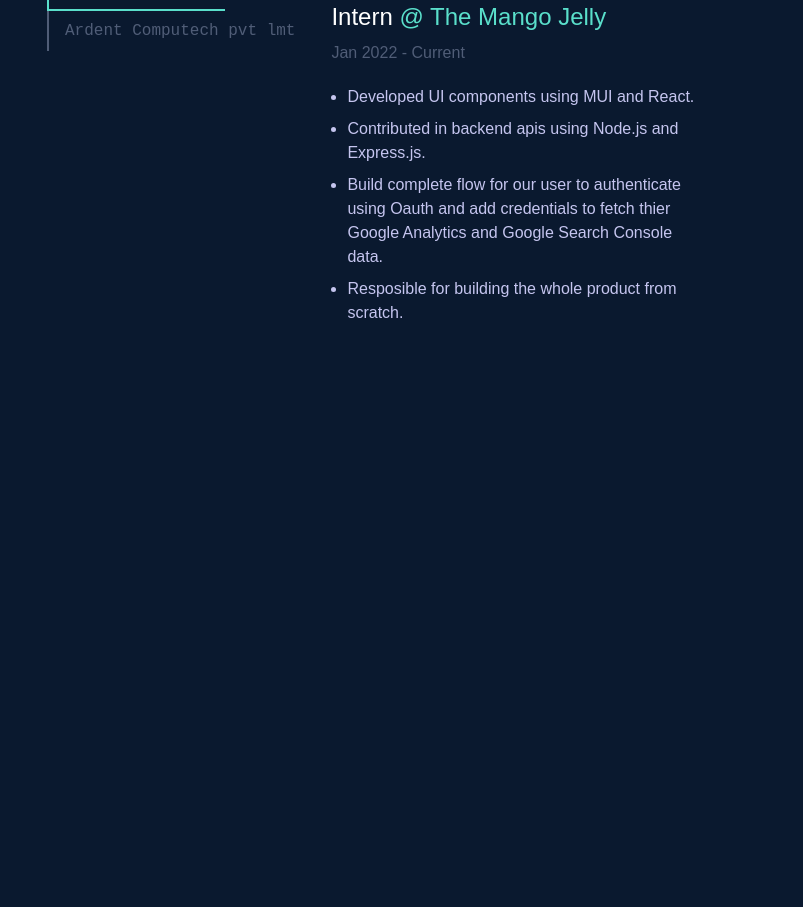
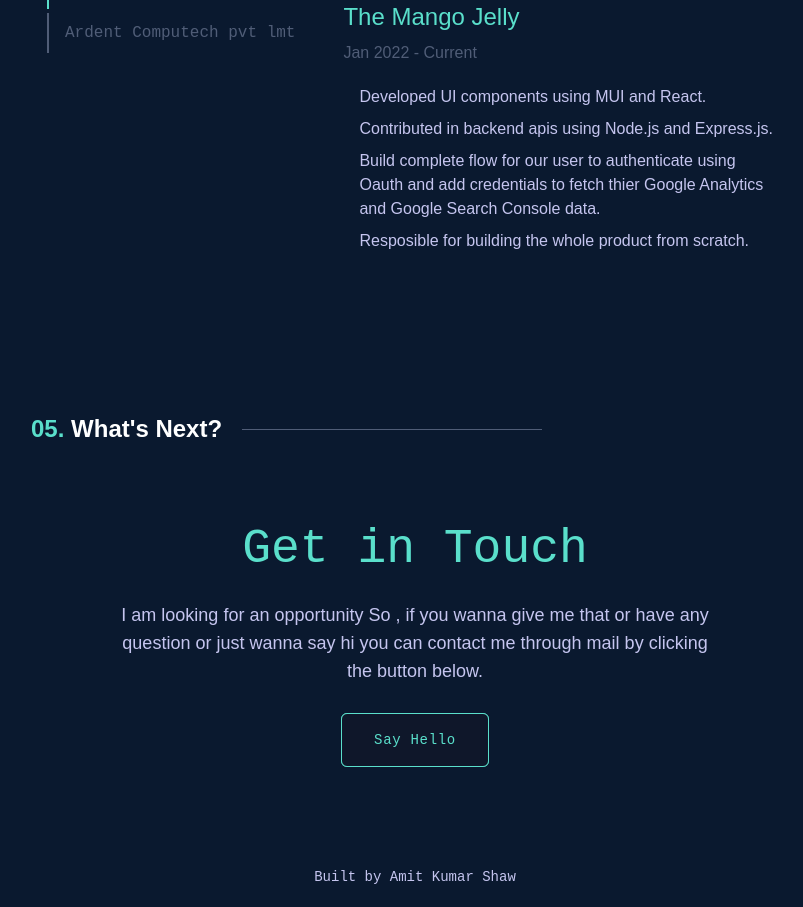
Before and after one commit to Amit-Shaw7/portfolio-2.0, a Next.js app: page / in a window 1280 px wide. Shown: the part 5011-5918 px from the top of the page, without its empty margins (225-1028 px from the left). Before the commit the page ends 5460 px from the top, so only its background shows below. Built offline with nearby package versions, Linux system fonts and the light colour scheme.

Commit message:
added contact and experience section

```diff
--- a/app/page.tsx
+++ b/app/page.tsx
@@ -6,6 +6,8 @@
 import Skills from '@/sections/Skills'
 import OtherProjects from '@/sections/OtherProjects'
 import WorkExperience from '@/sections/WorkExperience'
+import Contact from '@/sections/Contact'
+import Footer from '@/components/Footer'
 
 export default function Home() {
   return (
@@ -18,6 +20,8 @@
           <FeaturedProjects />
           <OtherProjects />
           <WorkExperience />
+          <Contact />
+          <Footer/>
         </Wrapper>
       </Container>
     </main>
--- /dev/null
+++ b/components/Footer.tsx
@@ -0,0 +1,11 @@
+import React from 'react'
+
+const Footer = () => {
+  return (
+    <div className='py-5 bg-transparent'>
+        <h6 className='text-unselected text-sm text-center font-roboto'>Built by Amit Kumar Shaw</h6>
+    </div>
+  )
+}
+
+export default Footer
--- a/components/Heading.tsx
+++ b/components/Heading.tsx
@@ -8,12 +8,12 @@
 const Heading = (props: Props) => {
     return (
         <div className='flex items-center gap-5 mb-20'>
-            <h4 className='text-2xl font-bold font-nunito text-white '>
+            <h4 className='text-2xl  font-bold font-nunito text-white '>
                 <span className='text-highlight'>0{props.index}.</span>
                 &nbsp;
                 {props.title}
             </h4>
-            <div className='h-[0.2px] w-[150px] md:w-[300px] bg-gray '></div>
+            <div className='hidden sm:block h-[0.2px] w-[150px] md:w-[300px] bg-gray '></div>
         </div>
     )
 }
--- a/components/WorkDetails.tsx
+++ b/components/WorkDetails.tsx
@@ -9,7 +9,7 @@
 const WorkDetails = (props: Props) => {
     const data = workExperience.find((experience) => experience.org === props.company);
     return (
-        <div className='flex flex-col gap-5 font-nunito'>
+        <div className='flex flex-col gap-5 font-nunito '>
             <div className='flex flex-col gap-2'>
                 <h3 className='text-2xl'>
                     <span className='text-white'>{data?.jobTitle}</span>
@@ -20,8 +20,8 @@
 
             <ul className='ml-4 list-disc flex flex-col gap-2 text-unselected justify-start items-start text-md'>
                 {
-                    data?.responsibilities.map((responsibility, index) => (
-                        <li key={responsibility} className='fle items-start'>
+                    data?.responsibilities.map((responsibility) => (
+                        <li key={responsibility} className='flex items-start'>
                             {responsibility}
                         </li>
                     ))
--- a/components/tabs/Tab.tsx
+++ b/components/tabs/Tab.tsx
@@ -15,7 +15,7 @@
                 px-4
                 py-2
                  cursor-pointer
-                ${props.selected ? "md:border-l-2 border-b-2  md:border-l-highlight border-b-highlight" : "md:border-l-2 border-b-gray md:border-l-gray"}
+                ${props.selected ? "border-b-2 border-b-highlight md:border-b-0 md:border-l-2 md:border-l-highlight" : "border-b-2 md:border-l-2 md:border-b-0 border-b-gray md:border-l-gray"}
                 hover:bg-highlight
                 hover:bg-opacity-10
                 transition
@@ -24,7 +24,7 @@
                 ${props.selected ? "text-highlight" :"text-gray"}
             `}
         >
-            <span>{props.label}</span>
+            <p className='flex'>{props.label}</p>
         </div>
     )
 }
--- a/components/tabs/Tabs.tsx
+++ b/components/tabs/Tabs.tsx
@@ -6,7 +6,7 @@
 const Tabs = (props: Props) => {
 
   return (
-    <div className='h-full w-full flex flex-row md:flex-col'>
+    <div className='h-full w-full flex gap-1 flex-row md:flex-col'>
       {props.children}
     </div>
   )
--- a/sections/About.tsx
+++ b/sections/About.tsx
@@ -5,7 +5,7 @@
 
 const About = () => {
   return (
-    <section id="#About" className='py-20'>
+    <section id="#about" className='py-20'>
       <Heading index={1} title='About' />
       <div className='px-4 flex justify-between md:flex-row flex-col gap-5 w-full h-auto'>
         <div className='w-full md:w-[60%] lg:w-[60%] flex flex-col gap-7'>
--- /dev/null
+++ b/sections/Contact.tsx
@@ -0,0 +1,22 @@
+import Button from '@/components/Button'
+import Heading from '@/components/Heading'
+import React from 'react'
+
+const Contact = () => {
+    return (
+        <section id="#contact" className='py-20'>
+            <Heading title="What's Next?" index={5} />
+            <div className='flex items-center flex-col gap-7'>
+                <h3 className='text-5xl font-extrabold text-highlight font-roboto'>Get in Touch</h3>
+                <p className='text-lg text-center text-unselected font-nunito w-[250px] md:w-[600px]'>
+                    I am looking for an opportunity So , if you wanna give me that or have any question or just wanna say hi
+                    you can contact me through mail by clicking the button below.
+                </p>
+                <Button size='large' title='Say Hello'/>
+            </div>
+
+        </section>
+    )
+}
+
+export default Contact
--- a/sections/WorkExperience.tsx
+++ b/sections/WorkExperience.tsx
@@ -15,7 +15,7 @@
         <section id='#experience' className='py-20'>
             <Heading title="Where I've Worked" index={5} />
 
-            <div className='px-4 flex md:flex-row flex-col gap-5 w-[90%] h-[50vh]'>
+            <div className='px-4 flex md:flex-row flex-col gap-8 w-full min-h-[50vh] md:min-h-full'>
                 <div className='w-[300px]'>
                     <Tabs>
                         {
```
